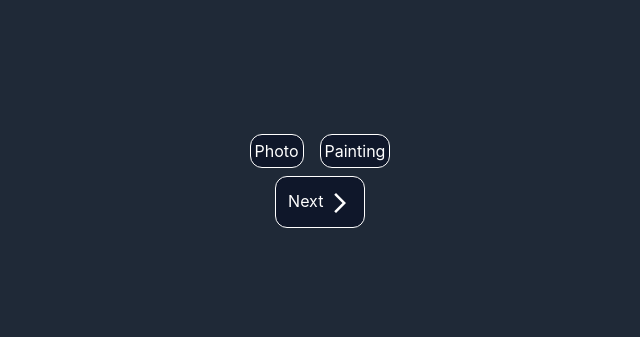
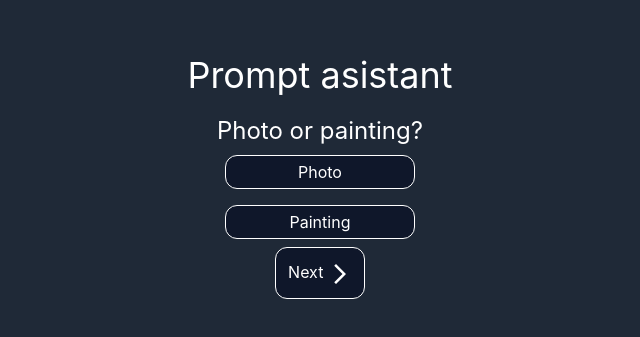
Before and after one commit to talperets/prompt-asistant-ts, a React (Vite) app: page / in a window 1280 px wide. Shown: the part 223-560 px from the top of the page, without its empty margins (320-960 px from the left). Built offline with nearby package versions, Linux system fonts and the light colour scheme.

Commit message:
Fixing aspect Ratio

```diff
--- a/src/App.tsx
+++ b/src/App.tsx
@@ -98,6 +98,7 @@ function App() {
   return (
     <>
       <div className="flex h-screen w-screen flex-col items-center justify-center bg-gray-800 text-white">
+        <h1 className="text-center text-4xl mb-5">Prompt asistant</h1>
         <p
           className={`${
             photoType && "w-64 rounded-xl border bg-slate-700 p-3"
--- a/src/component/PhotoType.tsx
+++ b/src/component/PhotoType.tsx
@@ -4,7 +4,8 @@ type photoTypeProps = {
 
 export default function PhotoType({ setPhotoType }: photoTypeProps) {
   return (
-    <div>
+    <div className="flex flex-col">
+      <h1 className="text-center text-2xl">Photo or painting?</h1>
       <button className="small-btn" onClick={() => setPhotoType("A photo of")}>
         Photo
       </button>
```
Also changed, not shown: firebase.json (added), 1 other file (tests, documents, lock files or other folders).
